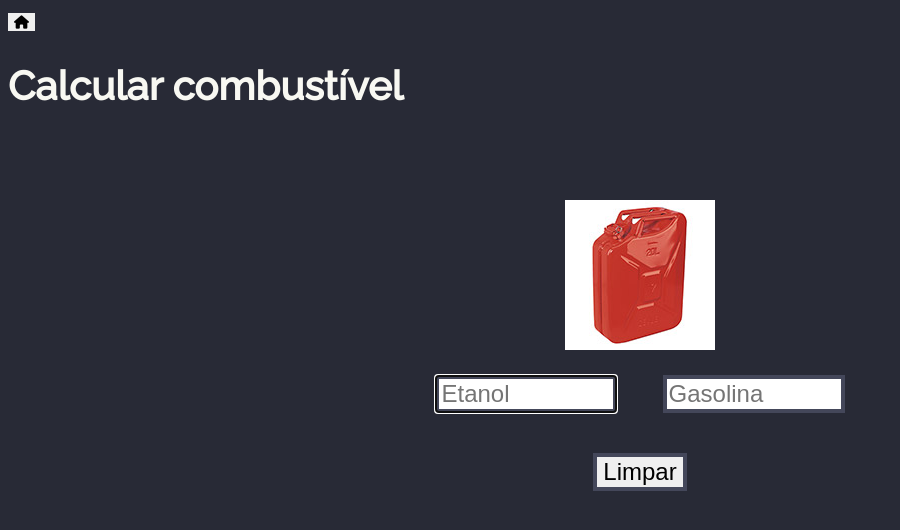
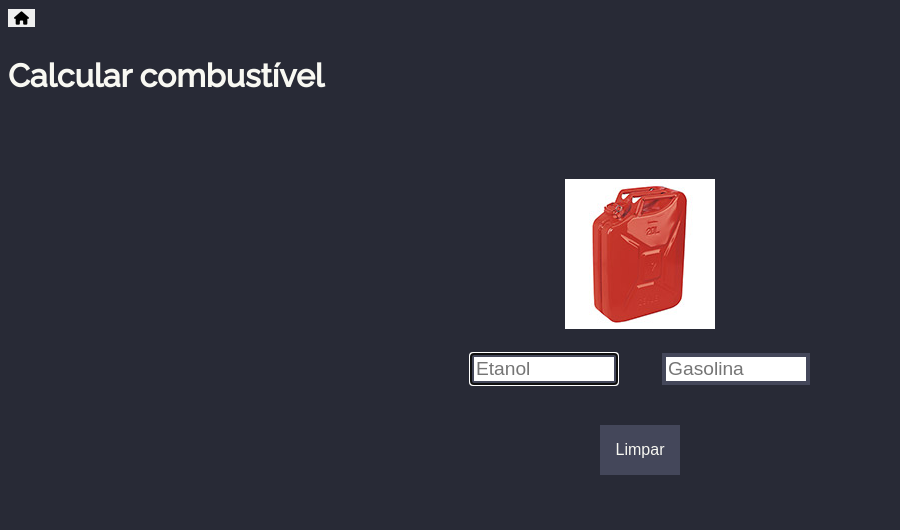
Before and after one commit to radialserial/radialserial.github.io, a website with bundled scripts: page pages/gasolina/index.html in a window 1280 px wide. Shown: the whole page, without its empty margins (0-900 px from the left). Built offline with nearby package versions, Linux system fonts and the light colour scheme.

Commit message:
Font styling

```diff
--- a/pages/gasolina/index.html
+++ b/pages/gasolina/index.html
@@ -42,7 +42,7 @@
         <input type="text" name="txetanol" size="10" placeholder="Etanol" autofocus onblur="melhor()">
         <input type="text" name="txgasolina" size="10" placeholder="Gasolina" onblur="melhor()">
         <br>
-        <input type="reset" value="Limpar" onclick="limpar()">
+        <input class="btn" type="reset" value="Limpar" onclick="limpar()">
     </form>
 </body>
 
--- a/style/style.scss
+++ b/style/style.scss
@@ -13,7 +13,7 @@ $yellow: #f1fa8c;
 
 .dracula {
     font-family: "Raleway", sans-serif;
-    font-size: clamp(1.25rem, 2vh, 2rem);
+    font-size: clamp(1rem, 2vh, 1.5rem);
     background-color: $background;
     color: $foreground;
 }
```
Also changed, not shown: style/style.css.
